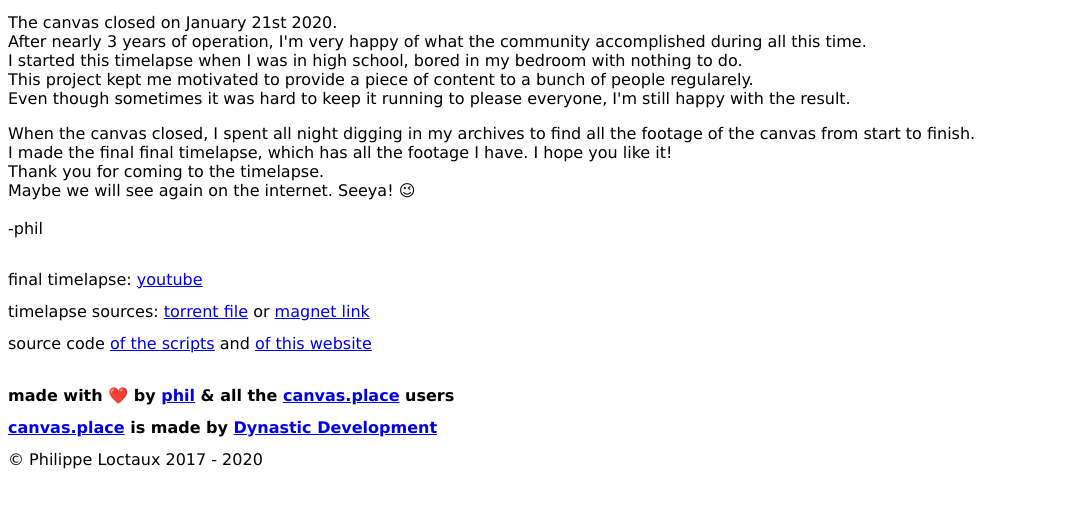
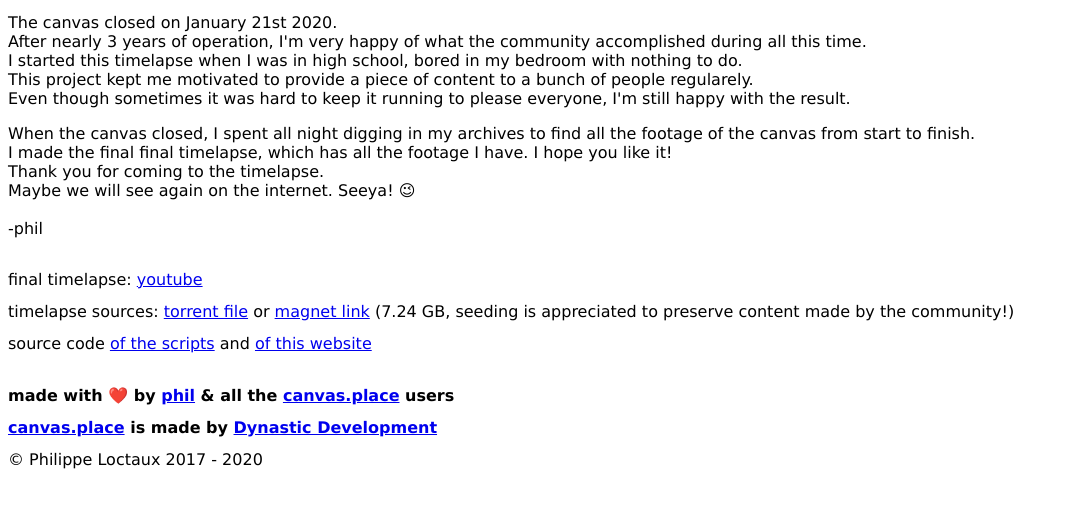
Before and after one commit to deadbaed/timelapse, a plain HTML site: page index.html in a window 1280 px wide. Shown: the part 103-610 px from the top of the page, without its empty margins (0-1068 px from the left). Drawn offline with Linux system fonts and the light colour scheme.

Commit message:
please seed the torrent!

```diff
--- a/index.html
+++ b/index.html
@@ -29,7 +29,7 @@ Maybe we will see again on the internet. Seeya! 😉<br>
 
 <div class="content content-block">
 	<div>final timelapse: <a href="https://www.youtube.com/watch?v=4V4Si5pTGjE">youtube</a></div>
-	<div>timelapse sources: <a href="/timelapse.canvas.place.torrent">torrent file</a> or <a href="magnet:?xl=7242866396&xt=urn:btih:67e71a296421d368e024949444ff706ee13a1549&dn=timelapse.canvas.place&tr=udp%3A%2F%2Ftracker.opentrackr.org%3A1337%2Fannounce&tr=udp%3A%2F%2Ftracker.torrent.eu.org%3A451%2Fannounce&tr=http%3A%2F%2Ftracker.corpscorp.online%3A80%2Fannounce&tr=http%3A%2F%2Ftracker.xiaoduola.xyz%3A6969%2Fannounce">magnet link</a></div>
+	<div>timelapse sources: <a href="/timelapse.canvas.place.torrent">torrent file</a> or <a href="magnet:?xl=7242866396&xt=urn:btih:67e71a296421d368e024949444ff706ee13a1549&dn=timelapse.canvas.place&tr=udp%3A%2F%2Ftracker.opentrackr.org%3A1337%2Fannounce&tr=udp%3A%2F%2Ftracker.torrent.eu.org%3A451%2Fannounce&tr=http%3A%2F%2Ftracker.corpscorp.online%3A80%2Fannounce&tr=http%3A%2F%2Ftracker.xiaoduola.xyz%3A6969%2Fannounce">magnet link</a> (7.24 GB, seeding is appreciated to preserve content made by the community!)</div>
 	<div>source code <a href="https://github.com/deadbaed/timelapse-canvas-place">of the scripts</a> and <a href="https://github.com/deadbaed/timelapse">of this website</a></div>
 </div>
 
```
